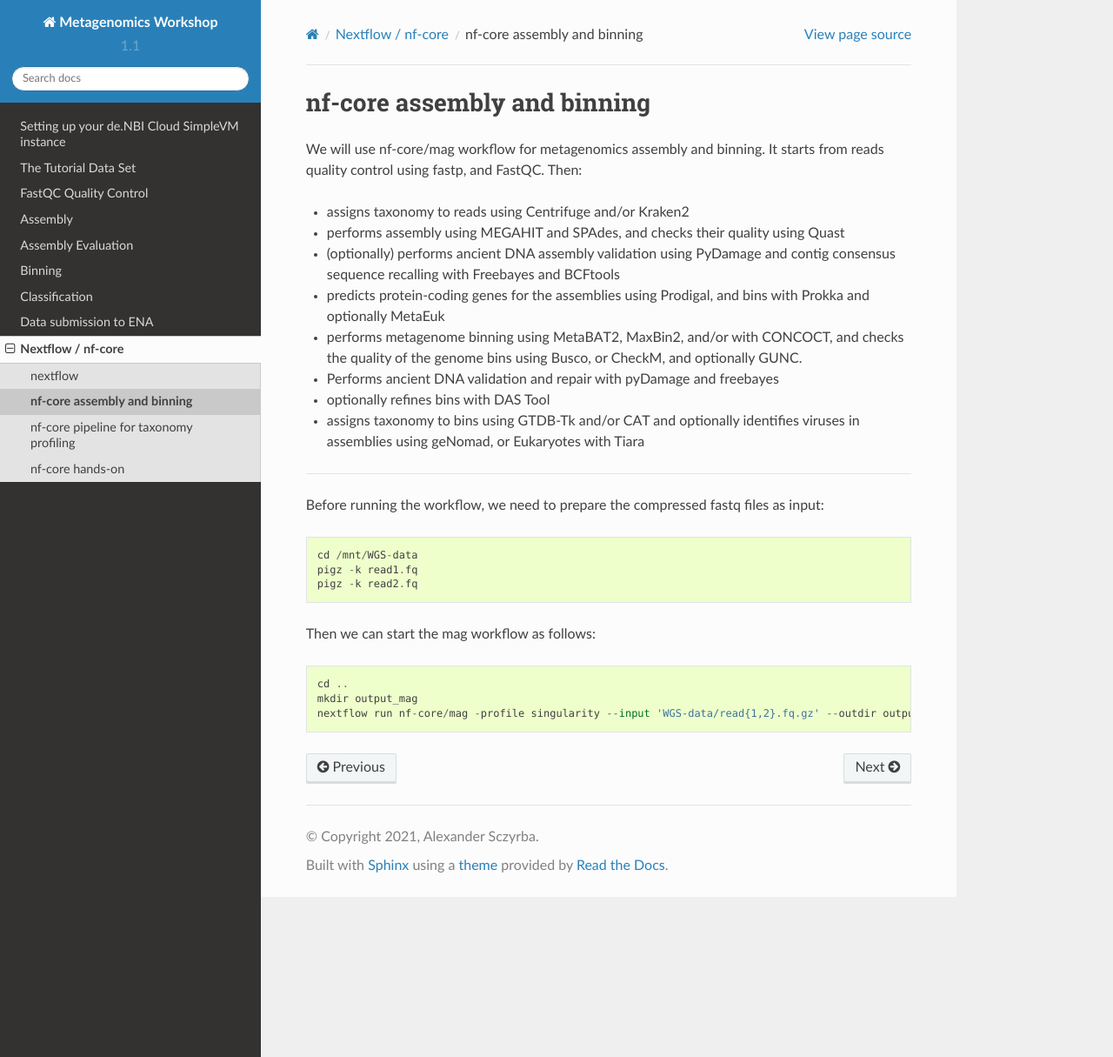
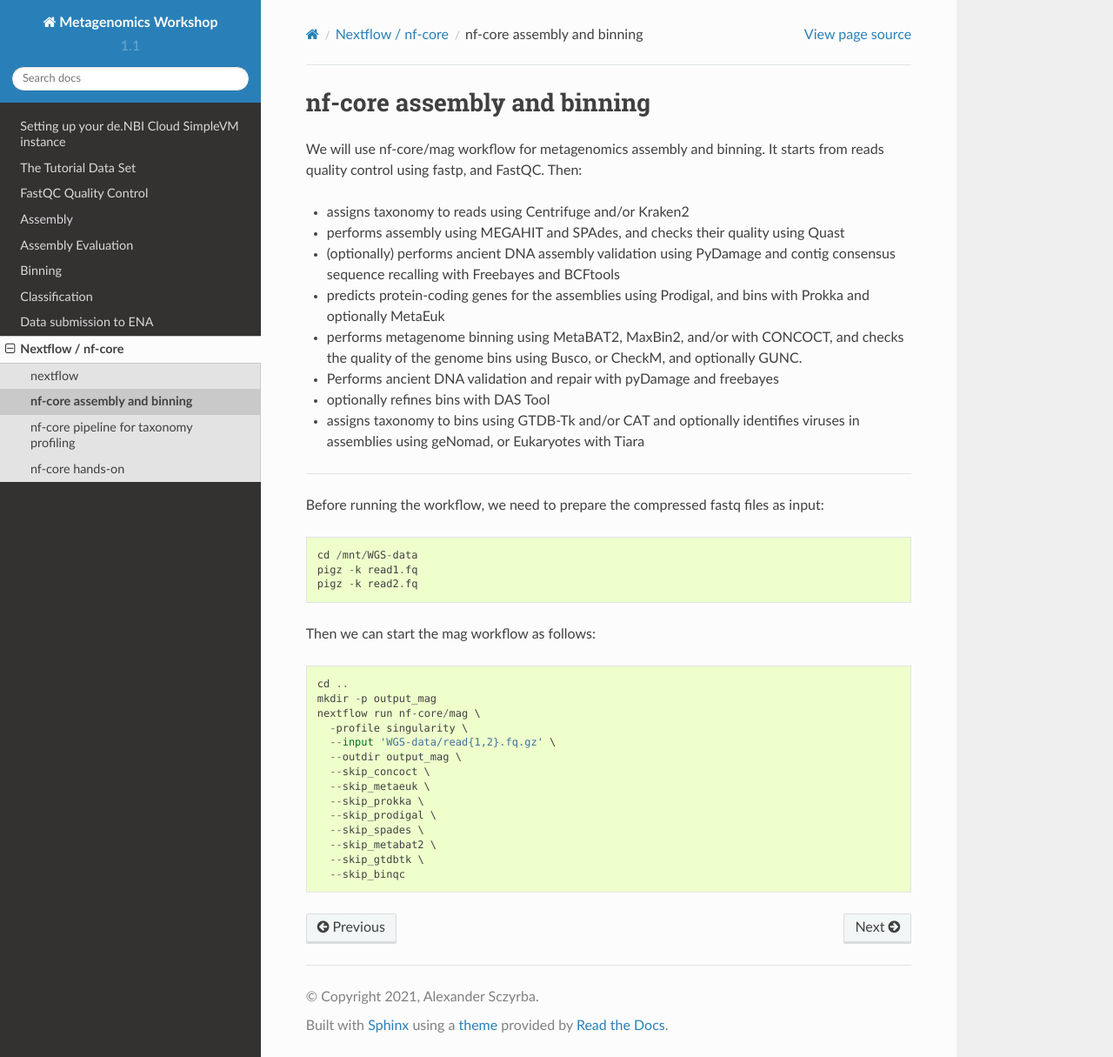
Before and after one commit to metagenomics/metagenomics-workshop, a Sphinx documentation site: the page built from docs/nextflow_nf_core/nf_core_assembly_binning.rst, in a window 1280 px wide and 1215 px high. Shown: the whole window at 87% size. Built offline with Sphinx 7.4.7 and the Read the Docs theme 2.0.0, drawn with Linux system fonts in a browser that asks for light colours.

Commit message:
Update nf_core_assembly_binning.rst

```diff
--- a/docs/nextflow_nf_core/nf_core_assembly_binning.rst
+++ b/docs/nextflow_nf_core/nf_core_assembly_binning.rst
@@ -23,5 +23,16 @@ Before running the workflow, we need to prepare the compressed fastq files as in
 Then we can start the mag workflow as follows::
 
   cd ..
-  mkdir output_mag
-  nextflow run nf-core/mag -profile singularity --input 'WGS-data/read{1,2}.fq.gz' --outdir output_mag
+  mkdir -p output_mag
+  nextflow run nf-core/mag \
+    -profile singularity \
+    --input 'WGS-data/read{1,2}.fq.gz' \
+    --outdir output_mag \
+    --skip_concoct \
+    --skip_metaeuk \
+    --skip_prokka \
+    --skip_prodigal \
+    --skip_spades \
+    --skip_metabat2 \
+    --skip_gtdbtk \
+    --skip_binqc
```
